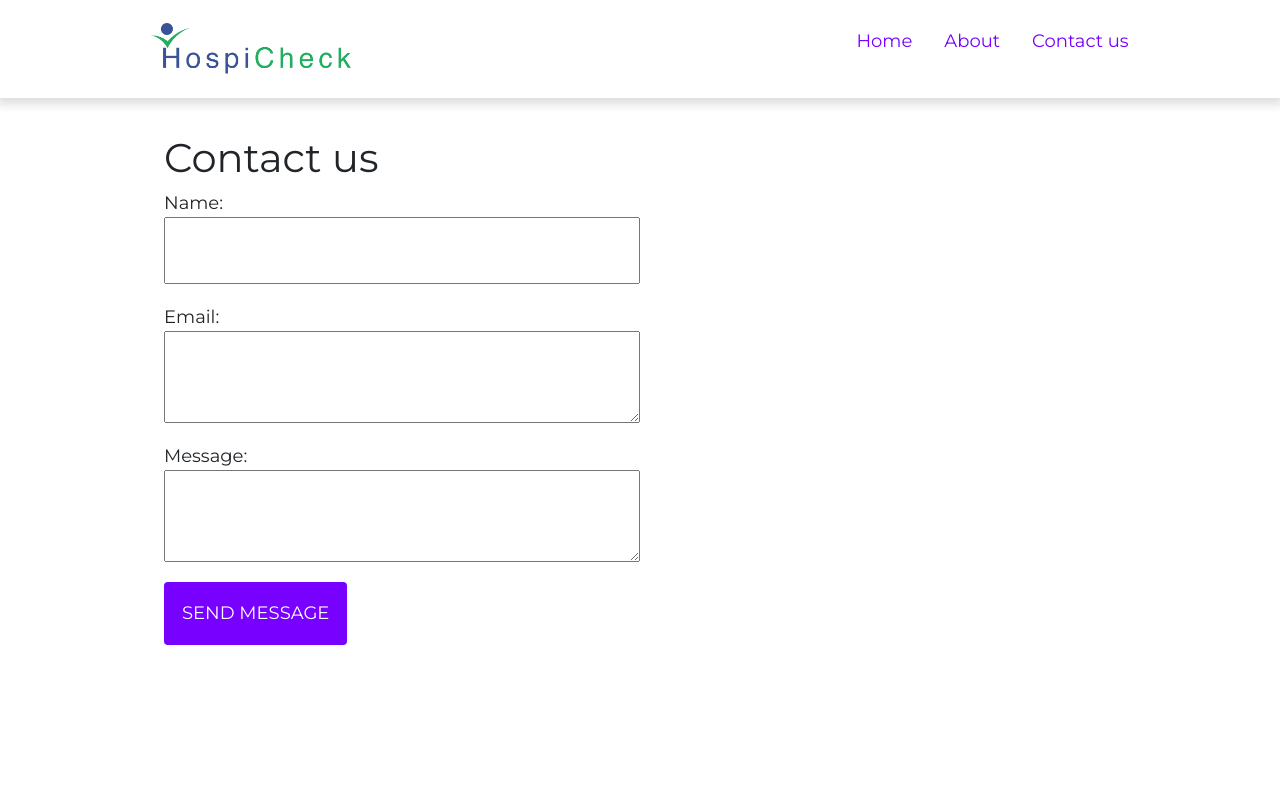
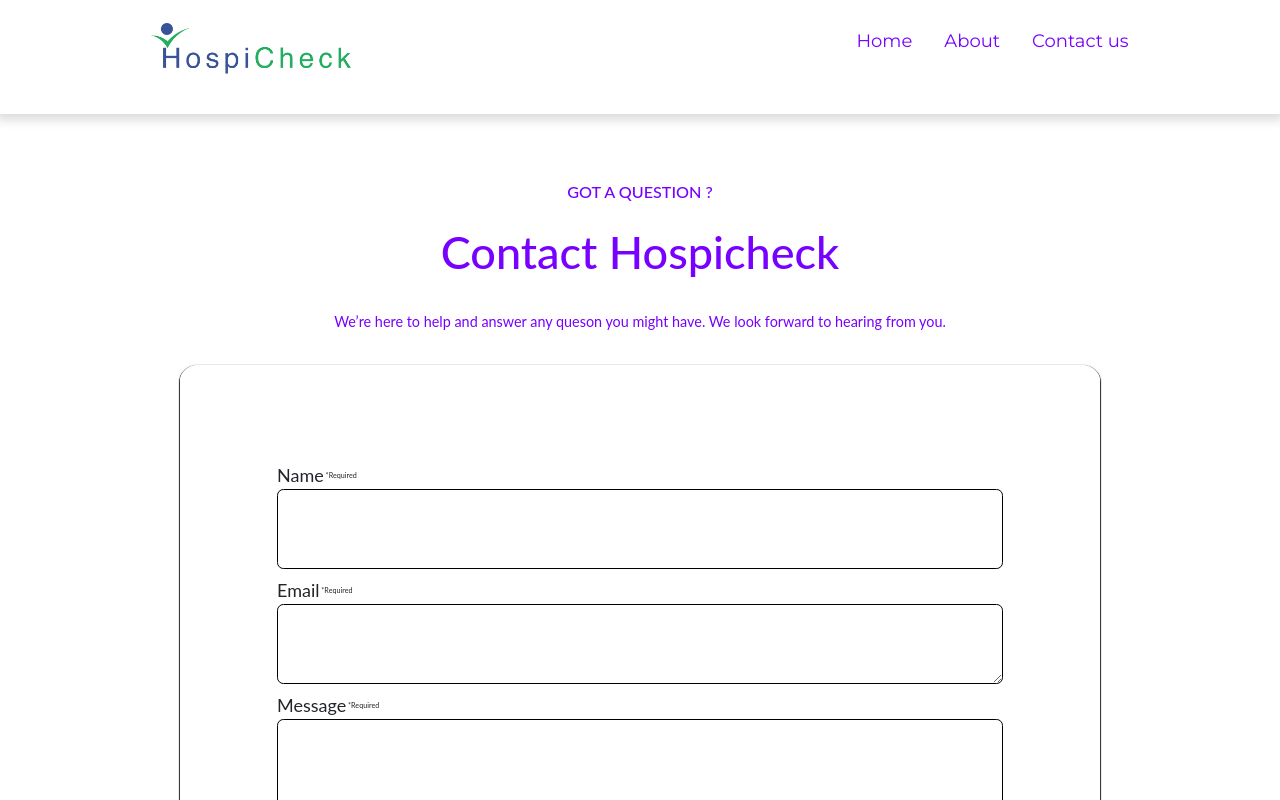
Before and after one commit to giriksoni0710/HospicheckWebApp, an Angular app: page /contact in a window 1280 px wide. Shown: the top 800 px of the page. Built offline with nearby package versions, Linux system fonts and the light colour scheme.

Commit message:
Contact page Completed!!

```diff
--- a/src/app/contact/contact.component.html
+++ b/src/app/contact/contact.component.html
@@ -1,11 +1,17 @@
-<h1>Contact us</h1>
-
+<div class= "intro">
+<h5>GOT A QUESTION ?</h5>
+<h2>Contact Hospicheck</h2>
+<p>We’re here to help and answer any queson you might have.
+  We look forward to hearing from you.
+  </p>
+</div>
 <form [formGroup]="messageForm" (ngSubmit)="onSubmit()">
 
-    <h5 *ngIf="success">Your form is valid!</h5>
+    <h5 *ngIf="success"> <strong>Thankyou  for contacting us <span>{{ messageForm.controls.name.value }}.</span> We will get back to you on {{ messageForm.controls.email.value }} within 24hrs.</strong>
+    </h5>
 
     <label>
-      Name:
+      Name<sup > *Required</sup>
       <input type="text" formControlName="name">
       <div *ngIf="submitted && messageForm.controls.name.errors" class="error">
         <div *ngIf="messageForm.controls.name.errors.required">*Your name is required</div>
@@ -13,29 +19,26 @@
     </label>
 
     <label>
-      Email:
-      <textarea formControlName="email"></textarea>
+      Email<sup > *Required</sup>
+      <textarea class= 'box box1' formControlName="email"></textarea>
       <div *ngIf="submitted && messageForm.controls.email.errors" class="error">
         <div *ngIf="messageForm.controls.email.errors.required">*A message is required</div>
       </div>
     </label>
 
     <label>
-      Message:
-      <textarea formControlName="message"></textarea>
+      Message<sup > *Required</sup>
+      <textarea class= 'box box2' formControlName="message"></textarea>
       <div *ngIf="submitted && messageForm.controls.message.errors" class="error">
         <div *ngIf="messageForm.controls.message.errors.required">*A message is required</div>
       </div>
     </label>
+<div style="text-align: center;">
+    <input type="submit" value="Send message" class="cta" >
+  </div>
+  <!-- <div *ngIf="submitted" class="results">
+    <strong>Thankyou <span>{{ messageForm.controls.name.value }} for contacting us.</span></strong>
 
-    <input type="submit" value="Send message" class="cta">
+  </div> -->
 
   </form>
-
-  <div *ngIf="submitted" class="results">
-      <strong>Name:</strong>
-      <span>{{ messageForm.controls.name.value }}</span>
-
-      <strong>Message:</strong>
-      <span>{{ messageForm.controls.message.value }}</span>
-    </div>
--- a/src/app/contact/contact.component.scss
+++ b/src/app/contact/contact.component.scss
@@ -1,3 +1,5 @@
+
+
 label {
   display: block;
 
@@ -8,6 +10,12 @@ label {
       padding: 1em;
   }
 
+  sup {
+
+    font-size: 0.4em;
+
+  }
+
   .error {
     color: red;
       margin-top: -18px;
@@ -16,22 +24,44 @@ label {
       font-size: .8em;
       margin-bottom: 20px;
   }
+
+input, .box {
+
+
+  border: 1px solid black;
+  margin-bottom: 0;
+  width: 100%;
+  padding: 0;
+  margin-right: 0;
+  padding-right: 0;
+border-radius: 0.4rem;
+
+}
+
+.box2 {
+
+height: 16vh;
+
+}
+
+
 }
 
 .cta {
   background: #7700FF;
   border: none;
   color: white;
-
   text-transform: uppercase;
   border-radius: 4px;
-  padding: 1em;
+  padding: 0.5rem;
   cursor: pointer;
   font-family: 'Montserrat';
+  margin-top: 2rem;
+  margin-bottom: 1.5rem;
 }
 
 .results {
-  margin-top: 50px;
+  // margin-top: 50px;
 
   strong {
       display: block;
@@ -41,3 +71,123 @@ label {
       display: block;
   }
 }
+
+h5 {
+
+  margin-bottom: 1.5rem;
+  margin-top: 1.5rem;
+  font-size: 0.9em;
+
+}
+
+h5,h2,p{
+  text-align: center;
+  color: #7700ff;
+}
+
+h2 {
+
+  font-size: 2.5em;
+}
+
+p {
+
+  margin-bottom: 2rem;
+  margin-top: 2rem;
+  font-size: 0.8em;
+
+}
+
+
+form {
+
+  border: 1px solid white;
+  padding: 0.7rem;
+    box-shadow: 0px 1px 1px 1px;
+    border-radius: 2%;
+
+}
+
+* {
+
+  font-family: 'Lato', sans-serif;
+
+}
+
+
+label {
+
+  input
+  {
+
+height: 8vh;
+
+  }
+
+  .box1 {
+
+    height: 8vh;
+
+  }
+
+  .box2 {
+
+height: 24vh;
+
+  }
+
+}
+
+@media only screen and (min-width: 650px){
+
+  .intro {
+
+margin: 2rem;
+
+  }
+
+form {
+
+margin: 1rem;
+
+padding: 4rem;
+
+}
+
+label {
+
+  input
+  {
+
+height: 10vh;
+
+  }
+
+  .box1 {
+
+    height: 10vh;
+
+  }
+
+  .box2 {
+
+height: 30vh;
+
+  }
+
+}
+
+
+}
+
+@media only screen and (min-width: 950px){
+  form {
+
+    margin: 1rem;
+
+    padding: 6rem;
+
+    }
+
+
+}
--- a/src/app/contact/contact.component.ts
+++ b/src/app/contact/contact.component.ts
@@ -30,8 +30,12 @@ if(this.messageForm.invalid){
   return;
 }
 
-this.success= true;
+else{
 
+  this.success= true;
+  this.messageForm.reset();
+
+}
 }
 
   ngOnInit() {
--- a/src/app/nav/nav.component.scss
+++ b/src/app/nav/nav.component.scss
@@ -4,6 +4,7 @@ header {
     box-shadow: 0 2px 10px 4px #dcdcdc;
     .logo {
         font-weight: bold;
+        margin-bottom: 1rem;
 
         img{
             max-width:100%;
```
